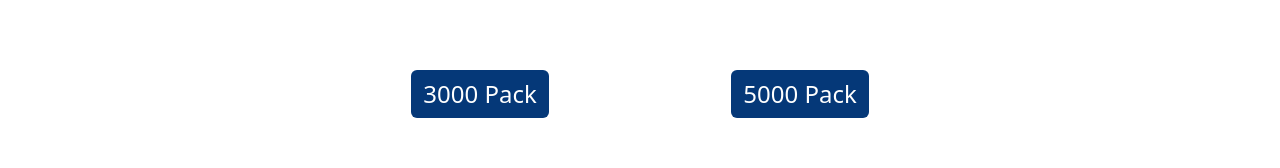
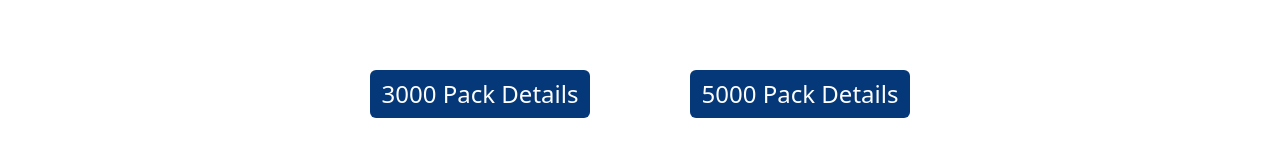
Before and after one commit to SANJAY-1508/aswinmadhantraders, a React (Create React App) app: page / in a window 1280 px wide. Shown: the part 506-674 px from the top of the page. Built offline with nearby package versions, Linux system fonts and the light colour scheme; no server answers; what @react-pdf/renderer would draw is missing.

Commit message:
`Update button text in FamilyPack page: 'Pack' to 'Pack Details' for 3000 and 5000 packs.`

```diff
--- a/src/pages/FamilyPack.js
+++ b/src/pages/FamilyPack.js
@@ -29,7 +29,7 @@
             className="pack-btn pack-3000"
             onClick={() => setShow3000(true)}
           >
-            3000 Pack
+            3000 Pack Details
           </Button>
         </Col>
 
@@ -39,7 +39,7 @@
             className="pack-btn pack-5000"
             onClick={() => setShow5000(true)}
           >
-            5000 Pack
+            5000 Pack Details
           </Button>
         </Col>
 
```
